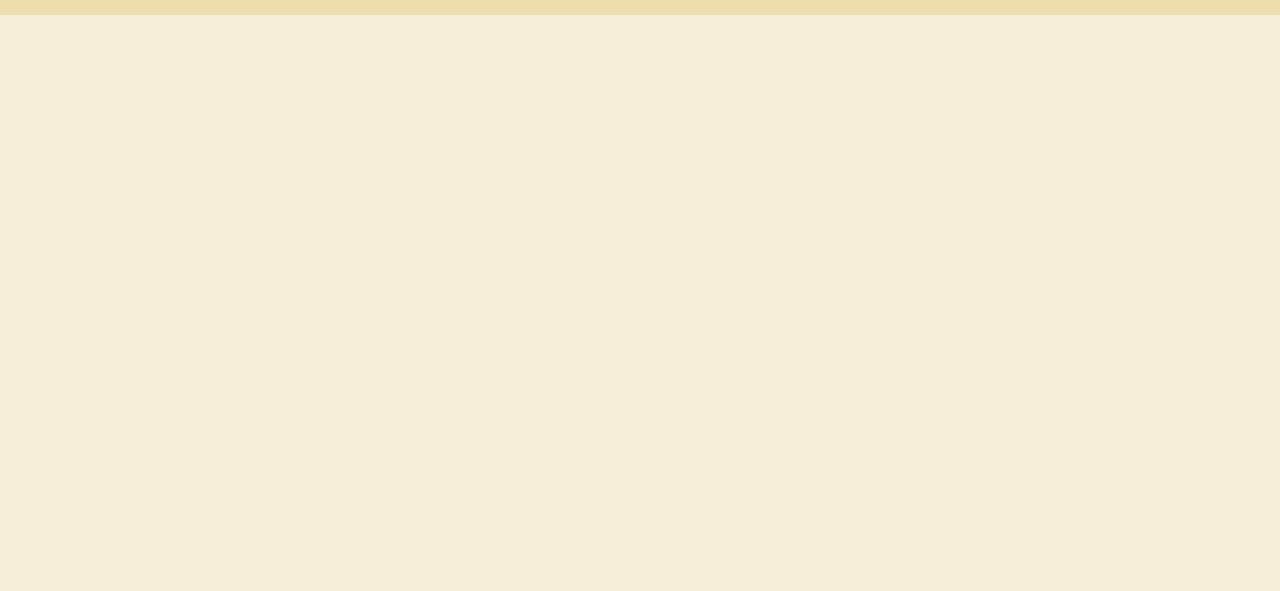
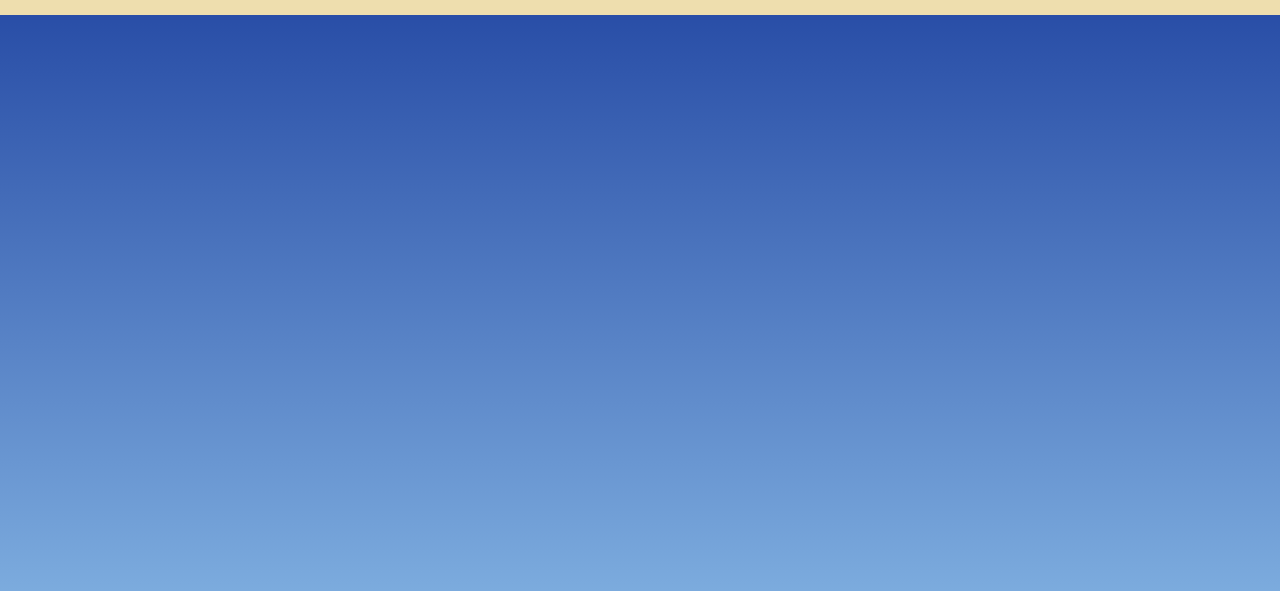
Before and after one commit to marinaokamoto/proj_individual, a plain HTML site: page perfil.html in a window 1280 px wide. Shown: the part 65-656 px from the top of the page. Drawn offline with Linux system fonts and the light colour scheme.

Commit message:
início do codigo da tela da dashboad

```diff
--- a/perfil.html
+++ b/perfil.html
@@ -14,11 +14,17 @@
 </head>
 <body>
     <div class="header"  id="header">
-        <div class="container" >
+       <div class="container" >
             <div class="title">
             <a href="home.html">MUSiCA</a>
             </div>
         </div>
     </div>
+
+    <div class="tela">
+        <div class="tela1">
+
+        </div>
+    </div>
 </body>
 </html>
--- a/style/perfil.css
+++ b/style/perfil.css
@@ -41,3 +41,12 @@ body {
     color: #463337;
     text-decoration: none;
 }
+
+/* INÍCIO DA TELA*/
+.tela{
+    background-color: #294EA7;
+    background: #294EA7;
+    background: linear-gradient(180deg, rgba(41, 78, 167, 1) 0%, rgba(129, 177, 225, 1) 85%);
+    width: 100vw;
+    height: 90vh;
+}
```
Also changed, not shown: 1 other file.
